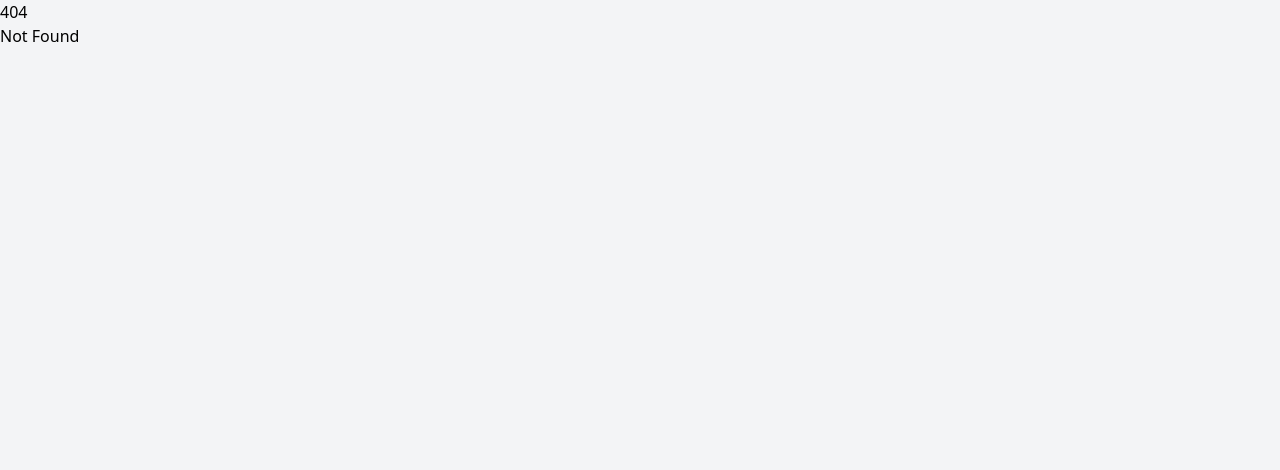
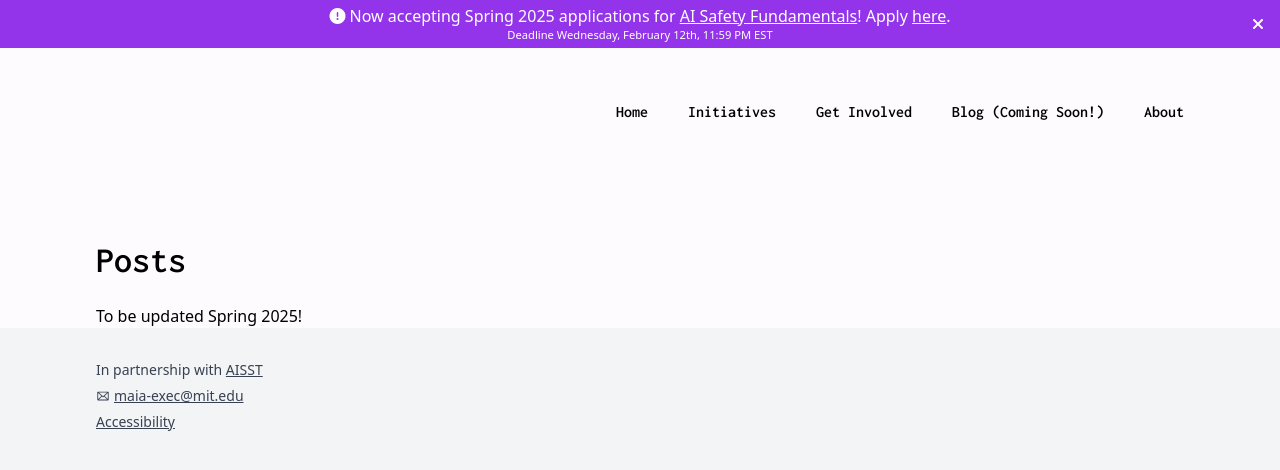
Before and after one commit to MIT-AI-Alignment/maia-website, a SvelteKit app: page /blog in a window 1280 px wide. Before the commit this address had no page. Shown: the top 470 px of the page. Built offline with nearby package versions, Linux system fonts and the light colour scheme.

Commit message:
feat: add dropdown nav, blog page, and section IDs for anchors

```diff
--- /dev/null
+++ b/src/lib/navItems.ts
@@ -0,0 +1,25 @@
+export const NAVIGATION_ITEMS = [
+    { href: '/', label: 'Home' },
+    {
+        label: 'Initiatives',
+        href: '/initiatives',
+        dropdownItems: [
+            { href: '/initiatives/current', label: 'Current Projects' },
+            { href: '/initiatives/past', label: 'Past Projects' },
+            { href: '/initiatives/upcoming', label: 'Upcoming' }
+        ]
+    },
+    {
+        label: 'Get Involved',
+        href: '/getinvolved',
+        dropdownItems: [
+            { href: '/getinvolved#aisf', label: 'AI Safety Fundamentals' },
+            { href: '/getinvolved#workshops', label: 'Workshops' },
+            { href: '/getinvolved#bootcamps', label: 'Bootcamps' },
+            { href: '/getinvolved#membership', label: 'Membership' },
+            { href: '/getinvolved#calendar', label: 'Calendar' }
+        ]
+    },
+    { href: '/blog', label: 'Blog (Coming Soon!)' },
+    { href: '/about', label: 'About' }
+] as const;
--- /dev/null
+++ b/src/routes/blog/+page.svelte
@@ -0,0 +1,24 @@
+<script>
+	import Footer from '../components/footer.svelte';
+	import Navbar from '../components/navbar.svelte';
+	import Papers from '../components/papers.svelte';
+</script>
+
+<svelte:head>
+	<title>MAIA - Blog</title>
+	<meta name="description" content="MIT AI Alignment (MAIA) blog page." />
+</svelte:head>
+
+<main class="bg-maia_white dark:bg-maia_black dark:text-white">
+	<Navbar />
+
+	<div class="px-8 md:px-24 pt-48">
+		<h2 class="pt-12 text-4xl font-heading font-[550]">Posts</h2>
+		<br />
+		<ul>
+			<li>To be updated Spring 2025!</li>
+		</ul>
+	</div>
+
+	<Footer></Footer>
+</main>
--- a/src/routes/components/navbar.svelte
+++ b/src/routes/components/navbar.svelte
@@ -1,20 +1,15 @@
 <script>
 	import { onMount } from 'svelte';
 	import { CONFIG } from '$lib/config';
+	import { NAVIGATION_ITEMS } from '$lib/navItems';
 	import Banner from './banner.svelte';
-
-	const navigationItems = [
-		{ href: '/', label: 'Home' },
-		{ href: '/about', label: 'About' },
-		{ href: '/getinvolved', label: 'Get Involved' },
-		// { href: '/donate', label: 'Donate' },
-		{ href: '/initiatives', label: 'Initiatives' }
-	];
 
 	let hrVisible = false;
 	let navbarExpanded = true;
 
 	let hamburgerVisible = false;
+
+	let activeDropdown = null;
 
 	onMount(() => {
 		const handleScroll = () => {
@@ -73,19 +68,68 @@
 					>
 				</button>
 				<nav class="hidden md:flex gap-10 font-semibold text-md">
-					{#each navigationItems as {href, label}}
-						<a class="hover:underline underline-offset-4" {href}>{label}</a>
+					{#each NAVIGATION_ITEMS as item}
+						{#if item.dropdownItems}
+							<div
+								class="relative"
+								on:mouseenter={() => (activeDropdown = item.label)}
+								on:mouseleave={() => (activeDropdown = null)}
+							>
+								<a class="hover:underline underline-offset-4 cursor-pointer" href={item.href}>
+									{item.label}
+								</a>
+								{#if activeDropdown === item.label}
+									<div
+										class="absolute top-full left-0 bg-maia_white dark:bg-maia_black shadow-md rounded-md py-2 min-w-[200px]"
+									>
+										{#each item.dropdownItems as subItem}
+											<a
+												href={subItem.href}
+												class="block px-4 py-2 hover:bg-gray-100 dark:hover:bg-purple-950"
+											>
+												{subItem.label}
+											</a>
+										{/each}
+									</div>
+								{/if}
+							</div>
+						{:else}
+							<a class="hover:underline underline-offset-4" href={item.href}>{item.label}</a>
+						{/if}
 					{/each}
 				</nav>
 				<div
 					class="md:hidden absolute top-full right-0 bg-maia_white dark:bg-maia_black dark:text-white shadow-md flex flex-col items-start py-2 w-full"
 					class:hidden={!hamburgerVisible}
 				>
-					{#each navigationItems as {href, label}}
-						<a
-							class="px-8 py-2 hover:bg-gray-100 dark:hover:bg-purple-950 w-full text-left"
-							{href}>{label}</a
-						>
+					{#each NAVIGATION_ITEMS as item}
+						{#if item.dropdownItems}
+							<div class="w-full">
+								<a
+									class="px-8 py-2 hover:bg-gray-100 dark:hover:bg-purple-950 w-full text-left block"
+									href={item.href}
+								>
+									{item.label}
+								</a>
+								<div class="bg-gray-50 dark:bg-purple-950/50">
+									{#each item.dropdownItems as subItem}
+										<a
+											href={subItem.href}
+											class="px-12 py-2 hover:bg-gray-100 dark:hover:bg-purple-950 w-full text-left block"
+										>
+											{subItem.label}
+										</a>
+									{/each}
+								</div>
+							</div>
+						{:else}
+							<a
+								class="px-8 py-2 hover:bg-gray-100 dark:hover:bg-purple-950 w-full text-left block"
+								href={item.href}
+							>
+								{item.label}
+							</a>
+						{/if}
 					{/each}
 				</div>
 			</div>
--- a/src/routes/getinvolved/+page.svelte
+++ b/src/routes/getinvolved/+page.svelte
@@ -26,6 +26,7 @@
 		<h1 class="pt-48 text-6xl w-2/3 font-heading font-[550]">Get Involved</h1>
 		<br />
 		<hr />
+		<section id="aisf">
 			<h2 class="pt-12 text-4xl font-heading font-[550]">AI Safety Fundamentals</h2>
 			<p>MAIA runs programs for people at all skill levels to explore deep learning and AI safety.</p>
 			{#if CONFIG.aisf_ml.visible}
@@ -34,18 +35,27 @@
 			{#if CONFIG.aisf_gov.visible}
 				<AisfGov />
 			{/if}
+		</section>
 		<br />
 		<hr />
+		<section id="workshops">
 			<Workshops></Workshops>
+		</section>
 		<br />
 		<hr />
+		<section id="bootcamps">
 			<Bootcamps></Bootcamps>
+		</section>
 		<br />
 		<hr />
+		<section id="membership">
 			<Membership></Membership>
+		</section>
 		<br />
 		<hr />
+		<section id="calendar">
 			<Calendar />
+		</section>
 	</div>
 	<Footer></Footer>
 </main>
```
Lines whose indentation alone changed are shown as unchanged.
